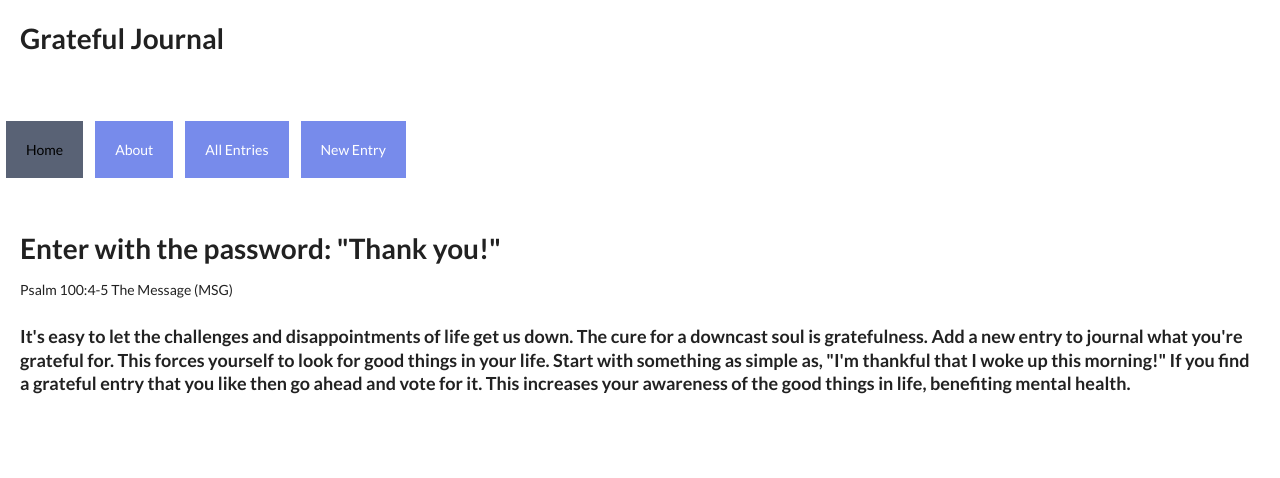
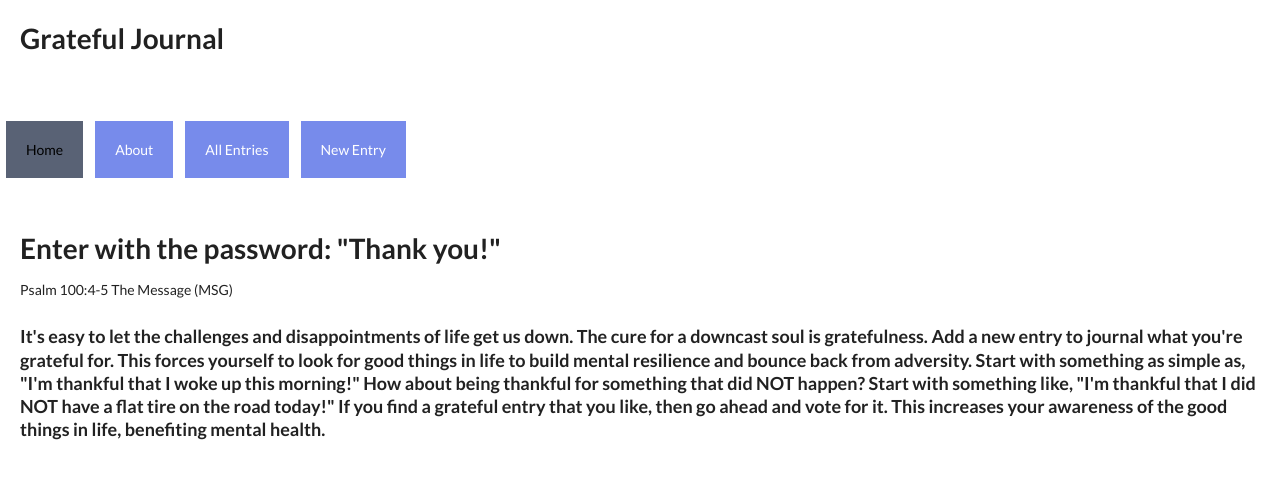
Before and after one commit to kevinptx/grateful, a React (Create React App) app in the folder grateful-client/: page / in a window 1280 px wide. Shown: the top 478 px of the page. Built offline with nearby package versions, Linux system fonts and the light colour scheme.

Commit message:
edit README.md

```diff
--- a/grateful-client/src/components/Navbar.js
+++ b/grateful-client/src/components/Navbar.js
@@ -66,10 +66,13 @@ export const Home = () => {
         It's easy to let the challenges and disappointments of life get us down.
         The cure for a downcast soul is gratefulness. Add a new entry to journal
         what you're grateful for. This forces yourself to look for good things
-        in your life. Start with something as simple as, "I'm thankful that I
-        woke up this morning!" If you find a grateful entry that you like then
-        go ahead and vote for it. This increases your awareness of the good
-        things in life, benefiting mental health.
+        in life to build mental resilience and bounce back from adversity. Start
+        with something as simple as, "I'm thankful that I woke up this morning!"
+        How about being thankful for something that did NOT happen? Start with
+        something like, "I'm thankful that I did NOT have a flat tire on the
+        road today!" If you find a grateful entry that you like, then go ahead
+        and vote for it. This increases your awareness of the good things in
+        life, benefiting mental health.
       </h3>
     </div>
   );
```
Also changed, not shown: 1 other file (tests, documents, lock files or other folders).
